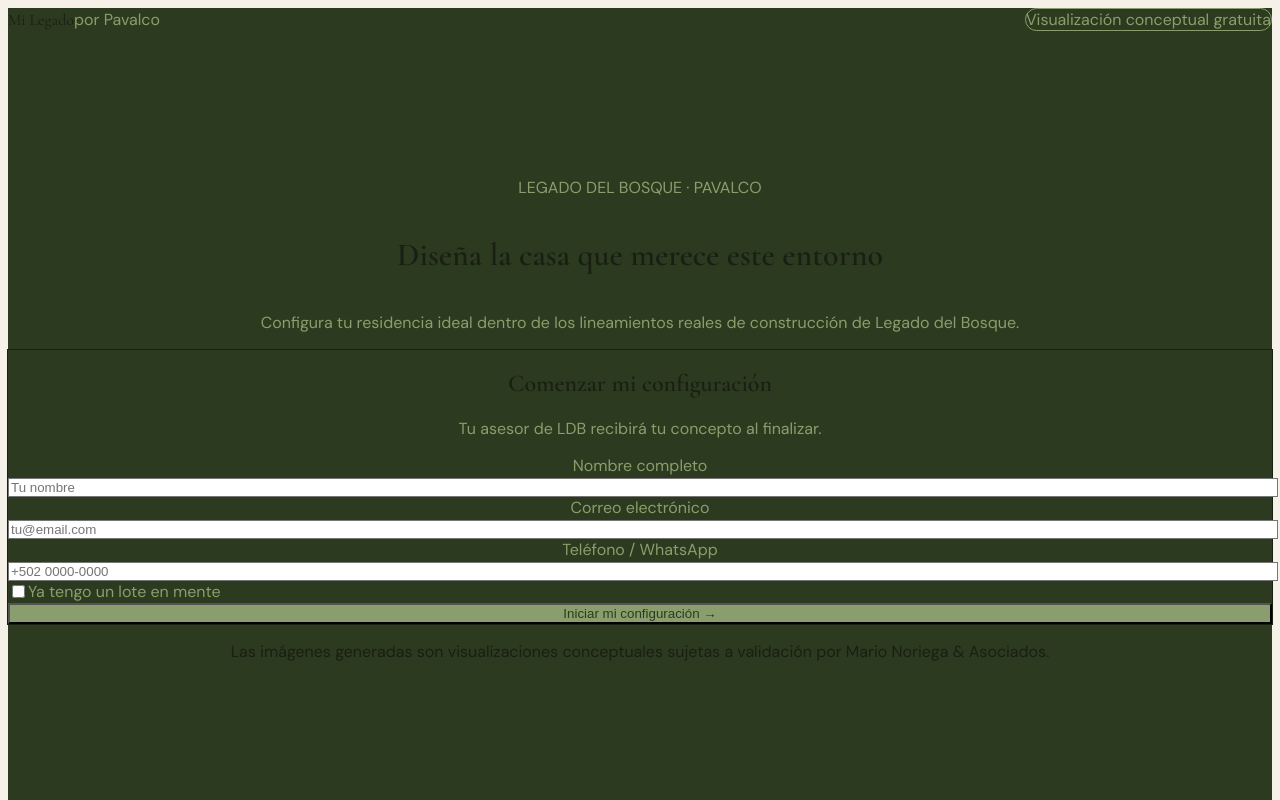
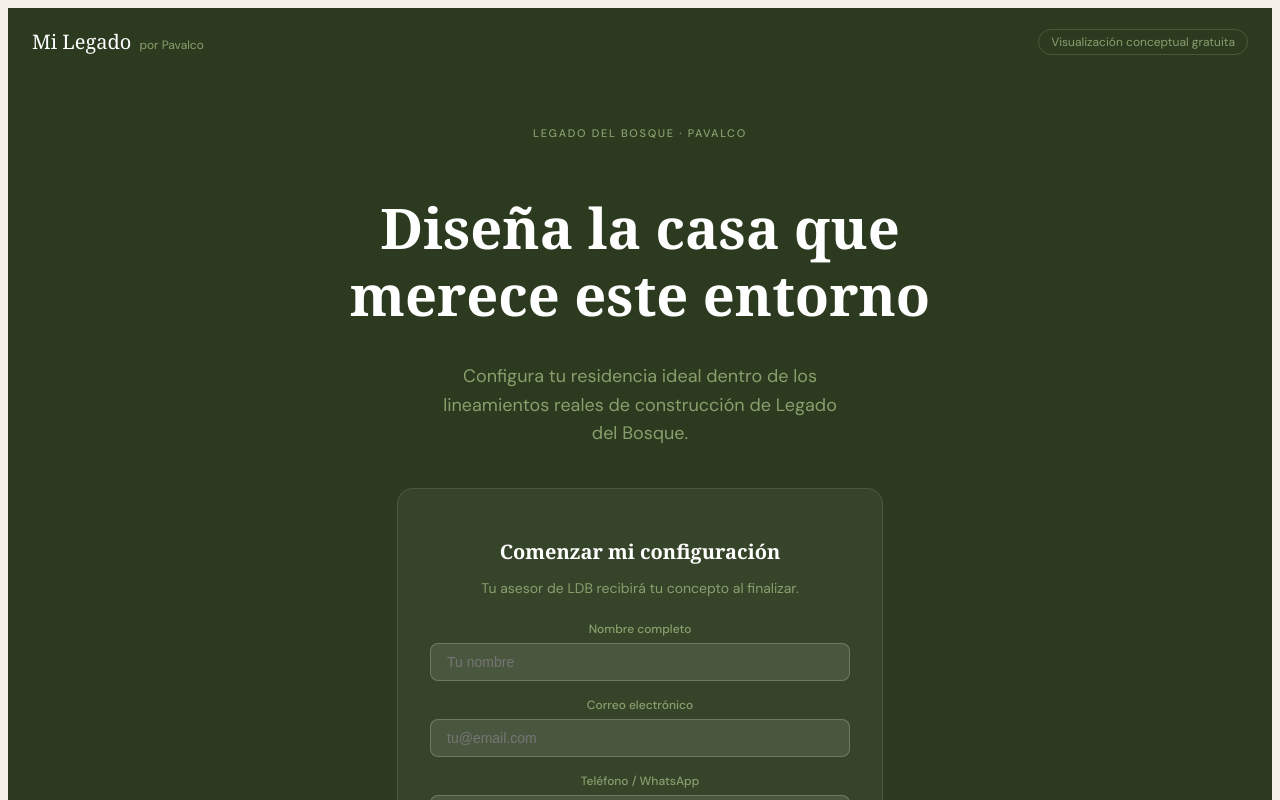
Before and after one commit to jdleons/mi-legado-home, a Next.js app: page / in a window 1280 px wide. Shown: the top 800 px of the page. Built offline with nearby package versions, Linux system fonts and the light colour scheme.

Commit message:
fix navegacion y estilos inline

```diff
--- a/app/page.tsx
+++ b/app/page.tsx
@@ -21,35 +21,35 @@
 
   if (paso === "bienvenida") {
     return (
-      <div className="min-h-screen bg-ldb-forest flex flex-col">
-        <header className="px-6 py-5 flex items-center justify-between">
+      <div style={{minHeight:"100vh",backgroundColor:"#2C3B1F",display:"flex",flexDirection:"column"}}>
+        <header style={{padding:"20px 24px",display:"flex",alignItems:"center",justifyContent:"space-between"}}>
           <div>
-            <span className="font-serif text-xl text-white tracking-wide">Mi Legado</span>
-            <span className="text-ldb-sage text-xs ml-2">por Pavalco</span>
+            <span style={{fontFamily:"Georgia,serif",fontSize:"20px",color:"white"}}>Mi Legado</span>
+            <span style={{color:"#8A9E6D",fontSize:"12px",marginLeft:"8px"}}>por Pavalco</span>
           </div>
-          <span className="text-ldb-sage text-xs border border-ldb-sage/30 px-3 py-1 rounded-full">
+          <span style={{color:"#8A9E6D",fontSize:"12px",border:"1px solid rgba(138,158,109,0.3)",padding:"4px 12px",borderRadius:"20px"}}>
             Visualización conceptual gratuita
           </span>
         </header>
 
-        <div className="flex-1 flex flex-col items-center justify-center px-6 py-16 text-center">
-          <p className="text-ldb-sage text-xs font-medium uppercase tracking-widest mb-4">
+        <div style={{flex:1,display:"flex",flexDirection:"column",alignItems:"center",justifyContent:"center",padding:"40px 24px",textAlign:"center"}}>
+          <p style={{color:"#8A9E6D",fontSize:"11px",fontWeight:500,letterSpacing:"0.15em",textTransform:"uppercase",marginBottom:"16px"}}>
             Legado del Bosque · Pavalco
           </p>
-          <h1 className="font-serif text-4xl md:text-6xl text-white font-semibold leading-tight mb-4 max-w-2xl">
+          <h1 style={{fontFamily:"Georgia,serif",fontSize:"clamp(32px,5vw,56px)",color:"white",fontWeight:600,lineHeight:1.2,marginBottom:"16px",maxWidth:"600px"}}>
             Diseña la casa que merece este entorno
           </h1>
-          <p className="text-ldb-sage text-lg mb-10 max-w-md leading-relaxed">
+          <p style={{color:"#8A9E6D",fontSize:"18px",marginBottom:"40px",maxWidth:"400px",lineHeight:1.6}}>
             Configura tu residencia ideal dentro de los lineamientos reales de construcción de Legado del Bosque.
           </p>
 
-          <div className="bg-white/5 backdrop-blur border border-white/10 rounded-2xl p-8 w-full max-w-md">
-            <h2 className="font-serif text-xl text-white mb-1">Comenzar mi configuración</h2>
-            <p className="text-ldb-sage text-sm mb-6">Tu asesor de LDB recibirá tu concepto al finalizar.</p>
+          <div style={{background:"rgba(255,255,255,0.05)",border:"1px solid rgba(255,255,255,0.1)",borderRadius:"16px",padding:"32px",width:"100%",maxWidth:"420px"}}>
+            <h2 style={{fontFamily:"Georgia,serif",fontSize:"20px",color:"white",marginBottom:"4px"}}>Comenzar mi configuración</h2>
+            <p style={{color:"#8A9E6D",fontSize:"14px",marginBottom:"24px"}}>Tu asesor de LDB recibirá tu concepto al finalizar.</p>
             <LeadForm onSubmit={(data) => { setLead(data); setPaso("lote"); }} />
           </div>
 
-          <p className="text-ldb-sage/50 text-xs mt-8 max-w-sm">
+          <p style={{color:"rgba(138,158,109,0.5)",fontSize:"12px",marginTop:"24px",maxWidth:"320px"}}>
             Las imágenes generadas son visualizaciones conceptuales sujetas a validación por Mario Noriega & Asociados.
           </p>
         </div>
@@ -59,60 +59,46 @@
 
   if (paso === "lote") {
     return (
-      <div className="min-h-screen bg-ldb-cream pb-28">
-        <header className="bg-ldb-forest px-6 py-4 flex items-center justify-between sticky top-0 z-10">
-          <span className="font-serif text-lg text-white">Mi Legado</span>
-          <BarraProgreso paso={2} total={4} />
+      <div style={{minHeight:"100vh",backgroundColor:"#F5F0E8",paddingBottom:"100px"}}>
+        <header style={{backgroundColor:"#2C3B1F",padding:"16px 24px",display:"flex",alignItems:"center",justifyContent:"space-between",position:"sticky",top:0,zIndex:10}}>
+          <span style={{fontFamily:"Georgia,serif",fontSize:"18px",color:"white"}}>Mi Legado</span>
+          <span style={{color:"#8A9E6D",fontSize:"12px"}}>Paso 1 de 3</span>
         </header>
 
-        <div className="max-w-5xl mx-auto px-4 py-8">
-          <div className="mb-8">
-            <p className="text-ldb-moss text-xs font-medium uppercase tracking-wider mb-2">Paso 1 de 3</p>
-            <h2 className="font-serif text-3xl text-ldb-dark mb-2">
+        <div style={{maxWidth:"1100px",margin:"0 auto",padding:"32px 16px"}}>
+          <div style={{marginBottom:"32px"}}>
+            <p style={{color:"#556B2F",fontSize:"11px",fontWeight:500,textTransform:"uppercase",letterSpacing:"0.1em",marginBottom:"8px"}}>Paso 1 de 3</p>
+            <h2 style={{fontFamily:"Georgia,serif",fontSize:"clamp(24px,3vw,32px)",color:"#1A1F14",marginBottom:"8px"}}>
               Hola, {lead?.nombre.split(" ")[0]}. ¿En cuál lote imaginas tu casa?
             </h2>
-            <p className="text-ldb-warm-gray">Selecciona el lote que más te interesa. Puedes cambiarlo después.</p>
+            <p style={{color:"#6B6B63"}}>Selecciona el lote que más te interesa. Puedes cambiarlo después.</p>
           </div>
 
-          <div className="flex gap-2 mb-6 flex-wrap">
-            {["Todos", "Aurel Valle", "Aurel Cerro", "Aurel Parque"].map((zona) => (
-              <button
-                key={zona}
-                onClick={() => setZonaFiltro(zona)}
-                className={`px-4 py-2 rounded-full text-sm font-medium transition-all ${
-                  zonaFiltro === zona
-                    ? "bg-ldb-forest text-white"
-                    : "bg-white text-ldb-dark border border-ldb-stone/40 hover:border-ldb-forest"
-                }`}
-              >
+          <div style={{display:"flex",gap:"8px",marginBottom:"24px",flexWrap:"wrap"}}>
+            {["Todos","Aurel Valle","Aurel Cerro","Aurel Parque"].map((zona) => (
+              <button key={zona} onClick={() => setZonaFiltro(zona)}
+                style={{padding:"8px 16px",borderRadius:"20px",fontSize:"14px",fontWeight:500,cursor:"pointer",border: zonaFiltro===zona?"none":"1px solid #B5A894",backgroundColor:zonaFiltro===zona?"#2C3B1F":"white",color:zonaFiltro===zona?"white":"#1A1F14",transition:"all 0.2s"}}>
                 {zona}
               </button>
             ))}
           </div>
 
-          <div className="grid grid-cols-1 md:grid-cols-2 lg:grid-cols-3 gap-4 mb-8">
+          <div style={{display:"grid",gridTemplateColumns:"repeat(auto-fill,minmax(300px,1fr))",gap:"16px",marginBottom:"32px"}}>
             {lotesFiltrados.map((lote) => (
-              <LoteCard
-                key={lote.id}
-                lote={lote as Lote}
-                seleccionado={loteSeleccionado?.id === lote.id}
-                onSelect={(l) => setLoteSeleccionado(l)}
-              />
+              <LoteCard key={lote.id} lote={lote as Lote} seleccionado={loteSeleccionado?.id===lote.id} onSelect={(l) => setLoteSeleccionado(l)} />
             ))}
           </div>
         </div>
 
         {loteSeleccionado && (
-          <div className="fixed bottom-0 left-0 right-0 bg-white border-t border-ldb-stone/20 p-4">
-            <div className="max-w-5xl mx-auto flex items-center justify-between">
+          <div style={{position:"fixed",bottom:0,left:0,right:0,backgroundColor:"white",borderTop:"1px solid #E8DFC8",padding:"16px"}}>
+            <div style={{maxWidth:"1100px",margin:"0 auto",display:"flex",alignItems:"center",justifyContent:"space-between"}}>
               <div>
-                <p className="font-medium text-ldb-dark">{loteSeleccionado.nombre}</p>
-                <p className="text-sm text-ldb-warm-gray">{loteSeleccionado.area_m2} m² · {loteSeleccionado.topo_tipo}</p>
+                <p style={{fontWeight:500,color:"#1A1F14"}}>{loteSeleccionado.nombre}</p>
+                <p style={{fontSize:"14px",color:"#6B6B63"}}>{loteSeleccionado.area_m2} m² · {loteSeleccionado.topo_tipo}</p>
               </div>
-              <button
-                onClick={() => setPaso("configurador")}
-                className="bg-ldb-forest text-white px-8 py-3 rounded-xl font-medium hover:bg-ldb-forest-mid transition-colors"
-              >
+              <button onClick={() => setPaso("configurador")}
+                style={{backgroundColor:"#2C3B1F",color:"white",padding:"12px 32px",borderRadius:"12px",fontWeight:500,cursor:"pointer",border:"none",fontSize:"15px"}}>
                 Configurar mi casa →
               </button>
             </div>
@@ -123,25 +109,11 @@
   }
 
   if (paso === "configurador" && loteSeleccionado) {
-    return (
-      <ConfiguradorForm
-        lote={loteSeleccionado}
-        lead={lead!}
-        onComplete={(config) => { setConfiguracion(config); setPaso("resumen"); }}
-        onBack={() => setPaso("lote")}
-      />
-    );
+    return <ConfiguradorForm lote={loteSeleccionado} lead={lead!} onComplete={(config) => { setConfiguracion(config); setPaso("resumen"); }} onBack={() => setPaso("lote")} />;
   }
 
   if (paso === "resumen" && loteSeleccionado && configuracion && lead) {
-    return (
-      <ResumenFinal
-        lote={loteSeleccionado}
-        configuracion={configuracion}
-        lead={lead}
-        onReset={() => { setPaso("bienvenida"); setLoteSeleccionado(null); setConfiguracion(null); }}
-      />
-    );
+    return <ResumenFinal lote={loteSeleccionado} configuracion={configuracion} lead={lead} onReset={() => { setPaso("bienvenida"); setLoteSeleccionado(null); setConfiguracion(null); }} />;
   }
 
   return null;
@@ -159,46 +131,31 @@
     onSubmit(form as Lead);
   };
 
+  const inputStyle = {width:"100%",backgroundColor:"rgba(255,255,255,0.1)",border:"1px solid rgba(255,255,255,0.2)",borderRadius:"8px",padding:"10px 16px",color:"white",fontSize:"14px",outline:"none",boxSizing:"border-box" as const};
+  const labelStyle = {color:"#8A9E6D",fontSize:"12px",fontWeight:500,display:"block",marginBottom:"6px"};
+
   return (
-    <form onSubmit={handleSubmit} className="space-y-4">
-      <div>
-        <label className="text-ldb-sage text-xs font-medium block mb-1.5">Nombre completo</label>
-        <input type="text" required placeholder="Tu nombre" value={form.nombre}
-          onChange={(e) => setForm({ ...form, nombre: e.target.value })}
-          className="w-full bg-white/10 border border-white/20 rounded-lg px-4 py-2.5 text-white placeholder-white/30 focus:outline-none focus:border-ldb-sage text-sm" />
+    <form onSubmit={handleSubmit}>
+      <div style={{marginBottom:"16px"}}>
+        <label style={labelStyle}>Nombre completo</label>
+        <input type="text" required placeholder="Tu nombre" value={form.nombre} onChange={(e) => setForm({...form,nombre:e.target.value})} style={inputStyle} />
       </div>
-      <div>
-        <label className="text-ldb-sage text-xs font-medium block mb-1.5">Correo electrónico</label>
-        <input type="email" required placeholder="tu@email.com" value={form.email}
-          onChange={(e) => setForm({ ...form, email: e.target.value })}
-          className="w-full bg-white/10 border border-white/20 rounded-lg px-4 py-2.5 text-white placeholder-white/30 focus:outline-none focus:border-ldb-sage text-sm" />
+      <div style={{marginBottom:"16px"}}>
+        <label style={labelStyle}>Correo electrónico</label>
+        <input type="email" required placeholder="tu@email.com" value={form.email} onChange={(e) => setForm({...form,email:e.target.value})} style={inputStyle} />
       </div>
-      <div>
-        <label className="text-ldb-sage text-xs font-medium block mb-1.5">Teléfono / WhatsApp</label>
-        <input type="tel" required placeholder="+502 0000-0000" value={form.telefono}
-          onChange={(e) => setForm({ ...form, telefono: e.target.value })}
-          className="w-full bg-white/10 border border-white/20 rounded-lg px-4 py-2.5 text-white placeholder-white/30 focus:outline-none focus:border-ldb-sage text-sm" />
+      <div style={{marginBottom:"16px"}}>
+        <label style={labelStyle}>Teléfono / WhatsApp</label>
+        <input type="tel" required placeholder="+502 0000-0000" value={form.telefono} onChange={(e) => setForm({...form,telefono:e.target.value})} style={inputStyle} />
       </div>
-      <div className="flex items-center gap-3">
-        <input type="checkbox" id="tiene_lote" checked={form.tiene_lote}
-          onChange={(e) => setForm({ ...form, tiene_lote: e.target.checked })}
-          className="w-4 h-4 accent-ldb-sage" />
-        <label htmlFor="tiene_lote" className="text-ldb-sage text-sm">Ya tengo un lote en mente</label>
+      <div style={{display:"flex",alignItems:"center",gap:"8px",marginBottom:"16px"}}>
+        <input type="checkbox" id="tiene_lote" checked={form.tiene_lote} onChange={(e) => setForm({...form,tiene_lote:e.target.checked})} style={{width:"16px",height:"16px"}} />
+        <label htmlFor="tiene_lote" style={{color:"#8A9E6D",fontSize:"14px"}}>Ya tengo un lote en mente</label>
       </div>
       <button type="submit" disabled={loading}
-        className="w-full bg-ldb-sage text-ldb-forest font-semibold py-3 rounded-xl hover:bg-white transition-colors disabled:opacity-70 mt-2">
+        style={{width:"100%",backgroundColor:"#8A9E6D",color:"#2C3B1F",fontWeight:600,padding:"12px",borderRadius:"12px",border:"none",cursor:"pointer",fontSize:"15px",marginTop:"8px"}}>
         {loading ? "Iniciando..." : "Iniciar mi configuración →"}
       </button>
     </form>
   );
 }
-
-function BarraProgreso({ paso, total }: { paso: number; total: number }) {
-  return (
-    <div className="flex items-center gap-1.5">
-      {Array.from({ length: total }).map((_, i) => (
-        <div key={i} className={`h-1.5 rounded-full transition-all ${i < paso ? "w-6 bg-ldb-sage" : "w-3 bg-white/20"}`} />
-      ))}
-    </div>
-  );
-}
```
